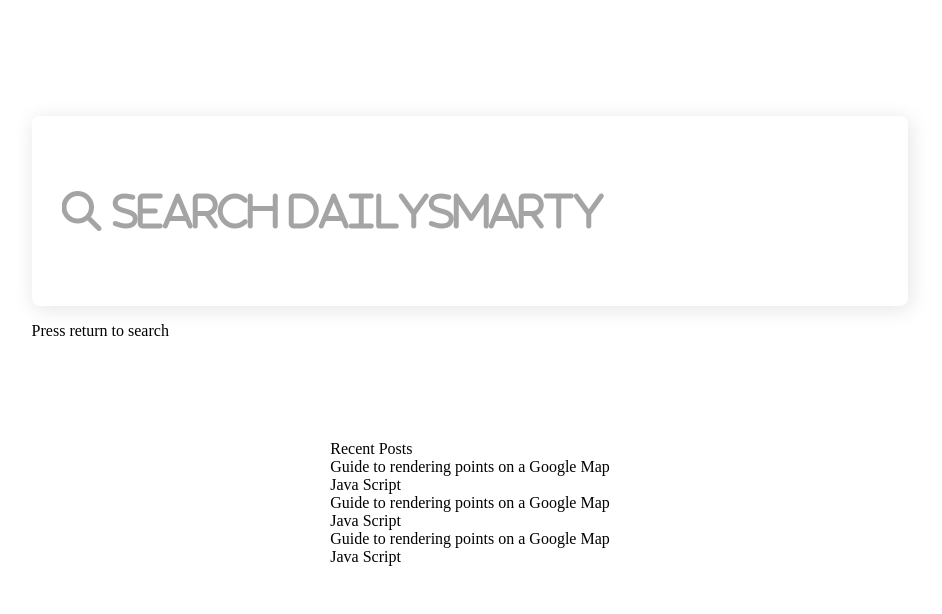
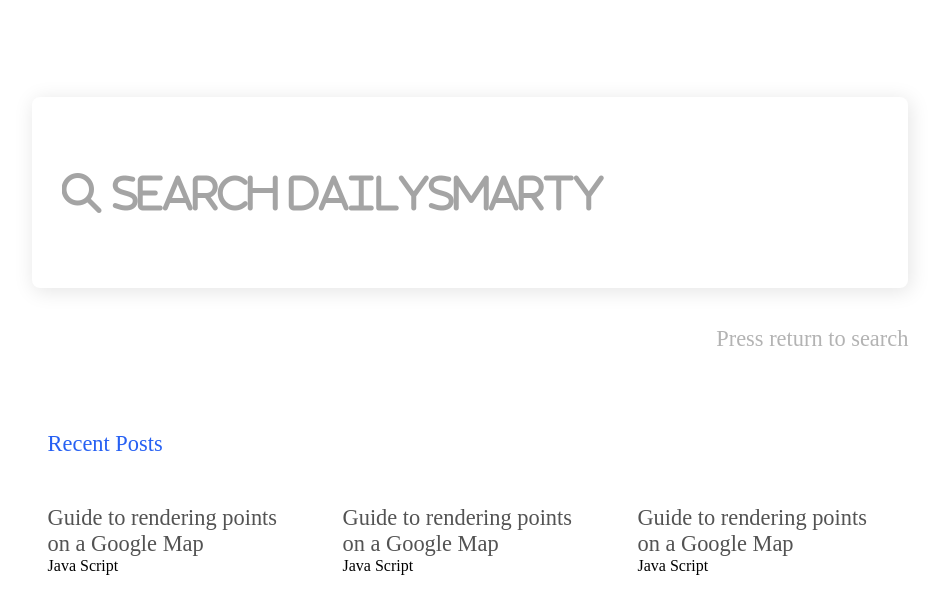
Before and after one commit to Benjibuns/jordanSolutions, a plain HTML site: page index.html in a window 1280 px wide. Shown: the part 244-858 px from the top of the page, without its empty margins (170-1112 px from the left). Drawn offline with Linux system fonts and the light colour scheme.

Commit message:
changed layout for recent posts and titles

```diff
--- a/main.css
+++ b/main.css
@@ -51,7 +51,39 @@
   box-shadow: 2px 3px 20px 1px rgba(0, 0, 0, 0.3);
 }
 
+.homepageSearchBar p {
+  color: #b3b3b3;
+  font-size: 1.4rem;
+  line-height: 1.7rem;
+  margin-top: 2.3rem;
+  text-align: right;
+}
+
 .recentPostsWrapper {
   grid-column: 1/-1;
   grid-row: 3;
 }
+
+.recentPostsHeading {
+  color: #2660f3;
+  margin-bottom: 3rem;
+  font-size: 1.4rem;
+}
+
+.recentPosts {
+  display: grid;
+  width: 66vw;
+  grid-template-columns: repeat(auto-fit, minmax(100px, 1fr));
+  gap: 2.5rem;
+}
+
+.recentPostTitle {
+  color: #535353;
+  font-size: 1.4rem;
+}
+
+.recentPostCategory {
+  color: #999999;
+  font-size: 1.2rem;
+  font-weight: 600;
+}
```
